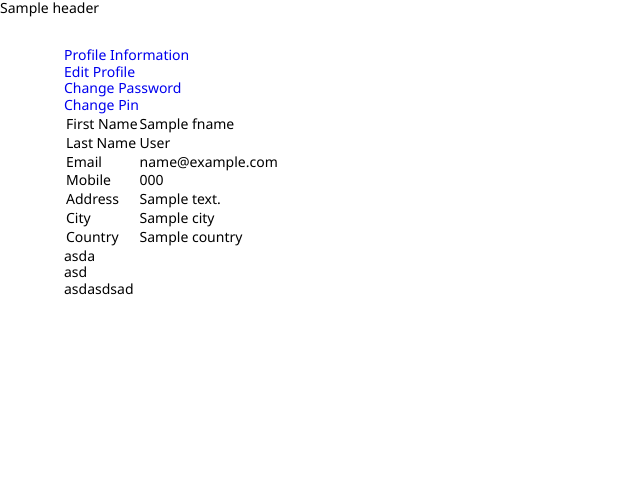
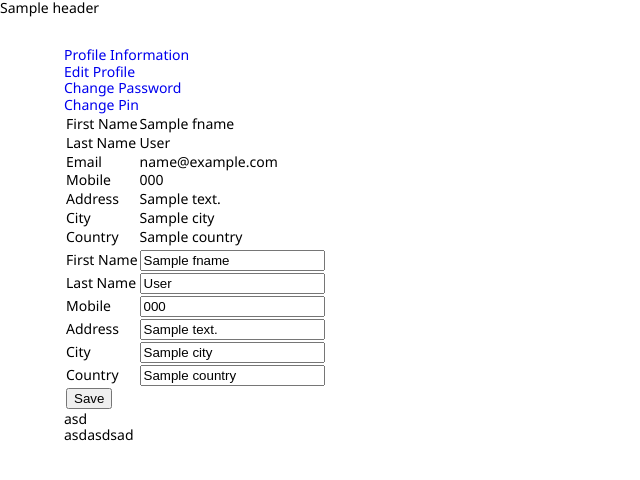
Before and after one commit to s-bokul/u-bokul, a PHP site: template application/views/template/user/pages/profile.php in a window 1280 px wide. Shown: the top 480 px of the page, without its empty margins (0-640 px from the left). Run offline with PHP 8.4, Linux system fonts and the light colour scheme; the template is opened without the code that fills it: most values are stand-ins (such as "Sample title", 1, 10 or a date in 2020); data that the repository does not hold is empty.

Commit message:
profile update

```diff
--- a/application/views/template/user/pages/profile.php
+++ b/application/views/template/user/pages/profile.php
@@ -1,7 +1,44 @@
+<script type="text/javascript" src="<?php echo base_url(); ?>assets/js/jquery.validate.js"></script>
+<script type="text/javascript">
+    $(document).ready(function() {
+
+        $('#myTab a').click(function (e) {
+            e.preventDefault();
+            $(this).tab('show');
+        });
+
+        jQuery.validator.addMethod("names", function(value, element) {
+            //var regval = $(element.outerHTML).attr('regex');
+            return this.optional(element) || /^[a-zA-Z]+$/.test(value);
+        }, "Please Enter Valid Characters");
+
+        $("#profileForm").validate({
+            rules: {
+                fname: { required:true, maxlength: 32, names:true },
+                lname: { required:true, maxlength: 32, names:true }
+            }
+        });
+    });
+
+
+</script>
 <!-- #BeginEditable "body" -->
 <ul class="tab">
 
 </ul>
+<div style="width: 90%;margin: 0 auto;">
+    <?php
+    $message = json_decode($this->session->flashdata('msg'), 1);
+    if(!empty($message))
+        echo '<div class="'.$message['class'].'" >
+            <button type="button" class="close" data-dismiss="alert">×</button>
+            '.$message['msg'].' </div>';
+    ?>
+    <?php echo validation_errors('<div class="error">', '</div>'); ?>
+    <!--<div class="successbox" > This is a success message Box </div>
+    <div class="warningbox" > This is a warning message Box </div>
+    <div class="errormsgbox" > This is a Error  message Box </div>-->
+</div>
 <div style="width:90%;margin:30px auto;">
     <div id="bootStarp">
         <ul class="nav nav-tabs" id="myTab">
@@ -73,7 +110,63 @@
                 </table>
             </div>
             <div class="tab-pane" id="profile">
-                asda
+                <?php echo form_open(site_url('/userpanel/profile-save'),array('name'=>'profileForm','id'=>'profileForm', 'class'=>'signup'));?>
+                <table class="table table-striped">
+                    <tr>
+                        <td class="text-info">
+                            First Name
+                        </td>
+                        <td>
+                            <input type="text" id="fname" name="fname" value="<?php echo $data['user_info']['fname']; ?>">
+                        </td>
+                    </tr>
+                    <tr>
+                        <td class="text-info">
+                            Last Name
+                        </td>
+                        <td>
+                            <input type="text" id="lname" name="lname" value="<?php echo $data['user_info']['lname']; ?>">
+                        </td>
+                    </tr>
+                    <tr>
+                        <td class="text-info">
+                            Mobile
+                        </td>
+                        <td>
+                            <input type="text" id="mobile" name="mobile" value="<?php echo $data['user_info']['mobile']; ?>">
+                        </td>
+                    </tr>
+                    <tr>
+                        <td class="text-info">
+                            Address
+                        </td>
+                        <td>
+                            <input type="text" id="address" name="address" value="<?php echo $data['user_info']['address']; ?>">
+                        </td>
+                    </tr>
+                    <tr>
+                        <td class="text-info">
+                            City
+                        </td>
+                        <td>
+                            <input type="text" id="city" name="city" value="<?php echo $data['user_info']['city']; ?>">
+                        </td>
+                    </tr>
+                    <tr>
+                        <td class="text-info">
+                            Country
+                        </td>
+                        <td>
+                            <input type="text" id="country" name="country" value="<?php echo $data['user_info']['country']; ?>">
+                        </td>
+                    </tr>
+                    <tr>
+                        <td colspan="2">
+                            <button type="submit" class="btn btn-primary">Save</button>
+                        </td>
+                    </tr>
+                </table>
+                <?php echo form_close();?>
             </div>
 
             <div class="tab-pane" id="password">
@@ -85,13 +178,6 @@
             </div>
         </div>
     </div>
-
-    <script>
-        $('#myTab a').click(function (e) {
-            e.preventDefault();
-            $(this).tab('show');
-        })
-    </script>
 </div>
 
 
```
Also changed, not shown: application/controllers/userpanel.php (+40 -0 lines), application/models/user_model.php (+9 -0 lines).
